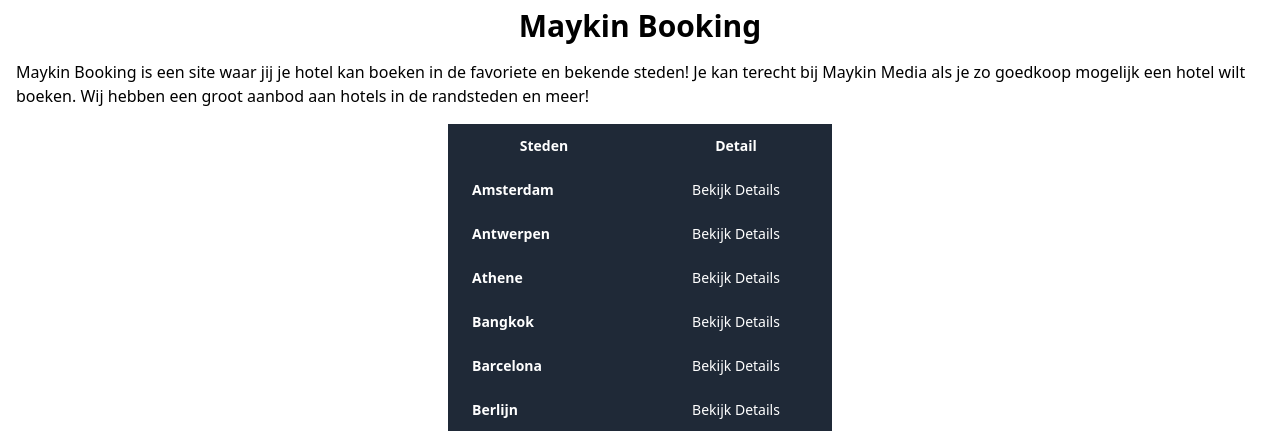
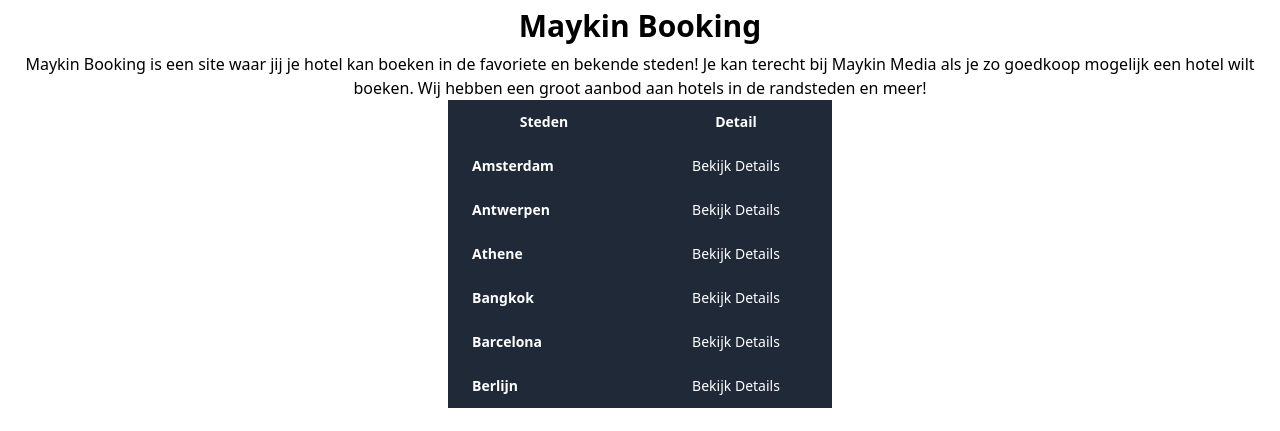
Before and after one commit to ErhanCitil/maykin-booking, a Django app: page / in a window 1280 px wide. Shown: the part 178-609 px from the top of the page. Run offline with Django 4.2, Linux system fonts and the light colour scheme; data comes from the database, SQL or seed files in the repository; some libraries are stand-ins or nearby versions.

Commit message:
Added comments

```diff
--- a/base/management/commands/dataframe.py
+++ b/base/management/commands/dataframe.py
@@ -19,6 +19,7 @@
       hoteldata.drop(columns=['3'], inplace=True)
       df = pd.merge(citydata, hoteldata, on='city_id')
 
+      # Hier loop ik door de dataframe heen en sla ik de data op in de database.
       for index, row in df.iterrows():
             data = Data()
             data.city_id = row['city_id']
--- a/base/models.py
+++ b/base/models.py
@@ -1,6 +1,7 @@
 from django.db import models
 
 # Create your models here.
+# Hier maak ik een database model aan met de naam Data.
 class Data(models.Model):
     city_id = models.CharField(max_length=100)
     city_name = models.CharField(max_length=100)
--- a/base/views.py
+++ b/base/views.py
@@ -4,15 +4,19 @@
 # Create your views here.
 def index(request):
     context = {
+        # Met de .distinct() functie zorg ik ervoor dat ik alleen de unieke waardes van de kolom city_name krijg.
         'data': Data.objects.values('city_name').distinct()
     }
     return render(request, 'index.html',context)
 
+# View voor de 404 pagina
 def error_404(request, exception):
         data = {}
         return render(request,'404.html', data)
 
+# View voor de stad pagina ik geef de stad naam mee als parameter.
 def stad(request, city_name):
+    # Hier gebruik ik de .filter() functie om de data te filteren op basis van de stad naam die ik meegeef als parameter die ook in de url staat.
     if Data.objects.filter(city_name=city_name).exists():
         context = {
             'data': Data.objects.filter(city_name=city_name)
--- a/maykintest/settings.py
+++ b/maykintest/settings.py
@@ -31,6 +31,7 @@
 
 # Application definition
 
+# Dit gebruik ik om bestanden zoals css, js en foto's te kunnen gebruiken in de templates.
 STATIC_ROOT = os.path.join(BASE_DIR, 'staticfiles')
 STATIC_URL = '/static/'
 STATICFILES_DIRS = [os.path.join(BASE_DIR, 'static'),] # new
--- a/templates/index.html
+++ b/templates/index.html
@@ -12,9 +12,9 @@
   <body>
     {% include 'header.html' %}
 
-    <h1 class="font-bold text-center text-3xl pt-2">Maykin Booking</h1>
+    <h1 class="font-bold text-center text-3xl p-2">Maykin Booking</h1>
 
-    <p class="p-4">
+    <p class="text-center text-wrap">
       Maykin Booking is een site waar jij je hotel kan boeken in de favoriete en
       bekende steden! Je kan terecht bij Maykin Media als je zo goedkoop
       mogelijk een hotel wilt boeken. Wij hebben een groot aanbod aan hotels in de randsteden en meer!
@@ -34,6 +34,7 @@
               </tr>
             </thead>
 
+            {% comment %} Hier loop ik door de database Data heen om alle stad namen te krijgen. {% endcomment %}
             {% for item in data %}
             <tbody>
               <tr class="bg-gray-800">
```
